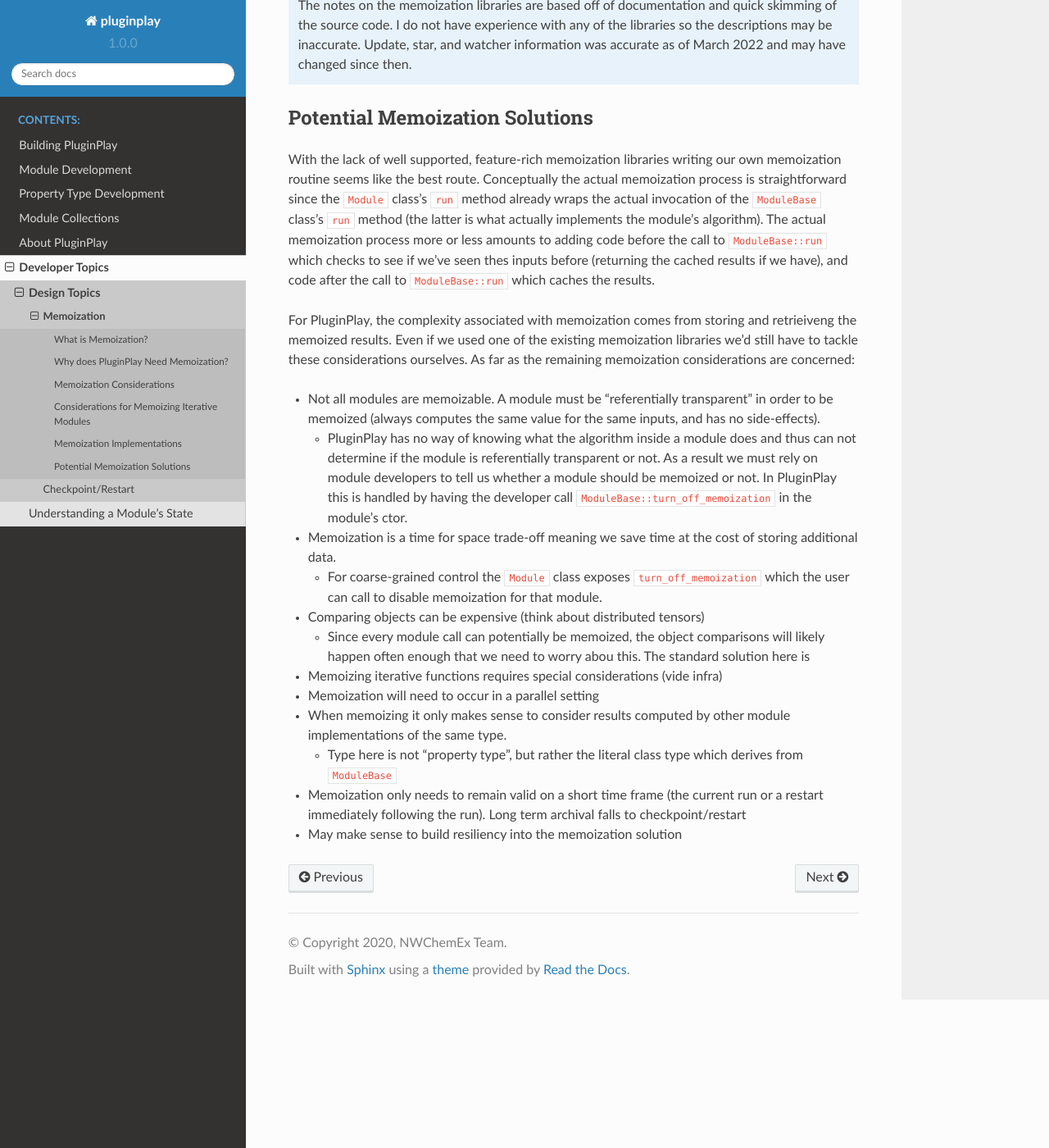
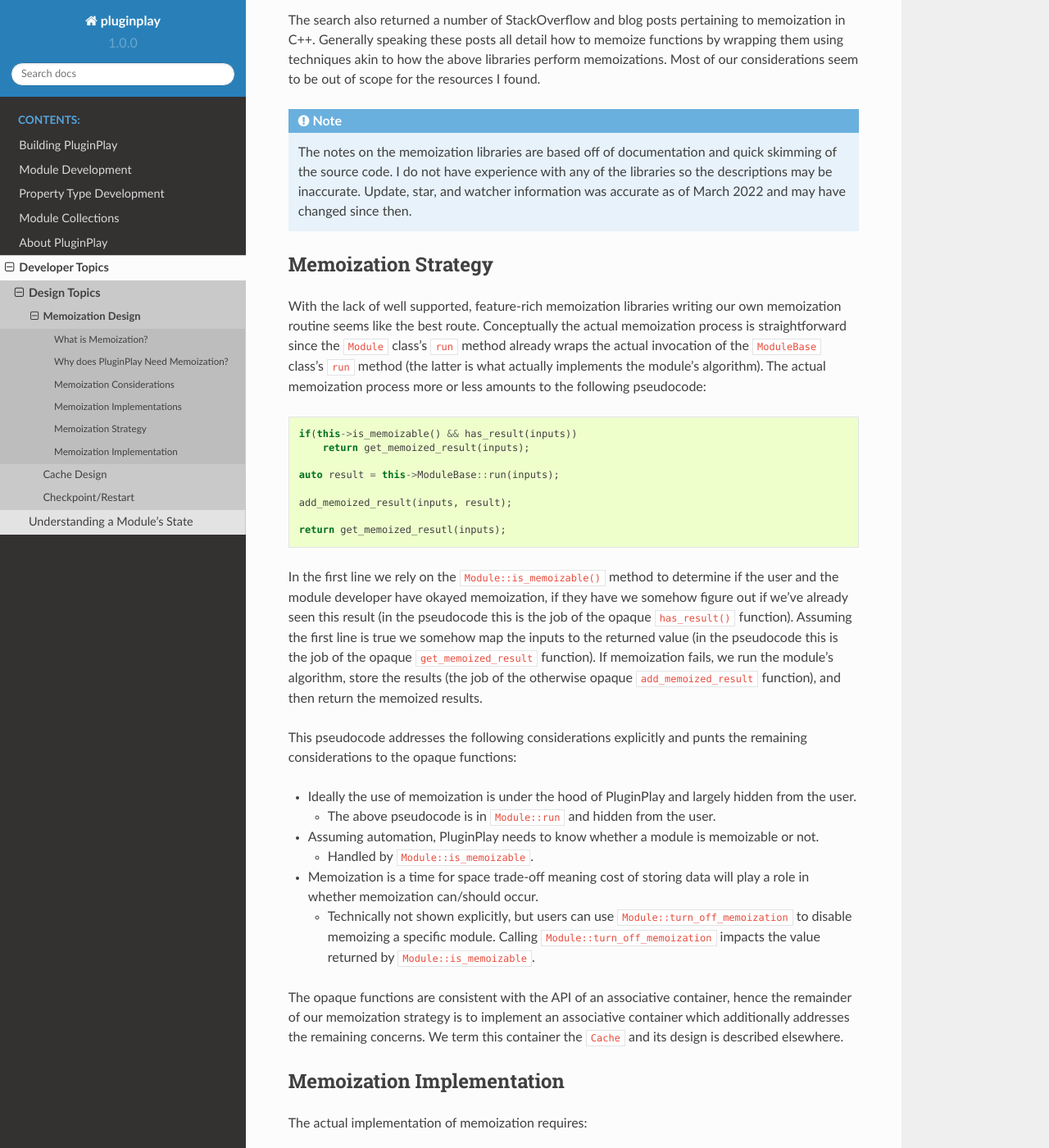
Before and after one commit to NWChemEx/PluginPlay, a Sphinx documentation site: the page built from docs/source/developer/design/memoization.rst, in a window 1280 px wide and 1400 px high, scrolled down 2735 px. Shown: the whole window at 82% size. Built offline with Sphinx 7.4.7 and the Read the Docs theme 2.0.0, drawn with Linux system fonts in a browser that asks for light colours; pages that are not in the unit, such as notebooks, are missing from menus; some of the changed text lies outside the part shown.

Commit message:
back-up of the design [skip ci]

```diff
--- a/docs/source/developer/design/index.rst
+++ b/docs/source/developer/design/index.rst
@@ -10,4 +10,5 @@
    :caption: Contents:
 
    memoization
+   cache
    checkpoint_restart
--- a/docs/source/developer/design/memoization.rst
+++ b/docs/source/developer/design/memoization.rst
@@ -1,6 +1,8 @@
-###########
-Memoization
-###########
+.. _memoization_design:
+
+##################
+Memoization Design
+##################
 
 This page documents the design process and decisions affecting memoization in
 PluginPlay.
@@ -30,26 +32,28 @@
 
 Memoization was originally added to PluginPlay to avoid expensive recomputation;
 however, it was later realized that memoization could play a dual role by also
-facilitating checkpoint/restart. Very briefly, the idea is that we assume we can
-save/load the memoization details to disk. If we load a previous run's
+facilitating checkpoint/restart (C/R). Very briefly, the idea is that we assume
+we can save/load the memoization details to disk. If we load a previous run's
 memoization details and then run a previously run module (with an input it has
-already seen) the program will use memoization to quickly achieve parity wit its
-previous run (*i.e.*, all module calls will be memoized until control finds the
-first module which hasn't run yet). The exact design details pertaining to
-checkpoint/restart are beyond this section (see
-:ref:`_design_checkpoint_restart` for the full discussion), rather our point
-here is that in PluginPlay, memoization is coupled to checkpoint/restart and
-discussions of either need to consider the other.
+already seen) the program will use memoization to quickly achieve parity with
+its previous run (*i.e.*, all module calls will be memoized until control finds
+the first module which hasn't run yet). In fact, it is difficult to concieve of
+a C/R strategy that doesn't use memoization, as at its core C/R is a type of
+memoization (one is ultimately avoiding recomputing something by reading it
+from the checkpoint). The exact design details pertaining to C/R are beyond this
+section (see :ref:`_design_checkpoint_restart` for the full discussion), rather
+our point here is that in PluginPlay, we consider C/R part of the overall
+memoization strategy.
 
 **************************
 Memoization Considerations
 **************************
 
-Considerations Pertaining to When Memoization Is Used
-=====================================================
+The following list contains considerations related to either how the process of
+memoization is implemented in PluginPlay or how the memoized data is used.
 
 - Ideally the use of memoization is under the hood of PluginPlay and largely
-  transparent to the user.
+  hidden from the user.
 - Assuming automation, PluginPlay needs to know whether a module is memoizable
   or not.
 
@@ -77,46 +81,53 @@
     is not worth considering. Failing to consider it simply means we miss a
     memoization opportunity.
 
-Considerations Pertaining to How Memoization is Used
-====================================================
+- Failing to memoize when appropriate will affect performance
+- Memoizing when not appropriate will compromise the integrity of the scientific
+  answer.
+- Memoizing iterative (recursive) function requires special considerations
 
-- Memoizing iterative functions requires special considerations (vide infra)
+  - Memoizing an iterative (recursive) function is possible
+  - Say ``I`` is the initial input to an iterative function ``f``, and ``R_0``
+    is the initial result. Calling ``f`` with ``R_0`` generates ``R_1``, calling
+    ``f`` again with ``R_1`` generates ``R_2`` etc. If we want to jump from
+    ``I`` to the last result (say ``R_n``) we need to store the ``n`` proceeding
+    function calls in addition to the call which generates ``R_n``.
+  - For recursion the situation is similar except that ``n`` tracks depth
+    instead of iteration.
+  - For memory intensive results storing all of the intermediates is expensive
+    and we will need an option to avoid it.
+
 - Memoization will need to occur in a parallel setting
 
+  - Will need to memoize parallel objects
+  - Will need to worry about data races to get memoized data.
 
 - Comparing objects can be expensive (think about distributed tensors)
 
+  - Hashing is a possible solution, but relying on hashing alone can
+    theoretically lead to memoizing when not appropriate (although if
+    implemented correctly the odds are astronomical)
 
-- Memoization only needs to remain valid on a short time frame (the current run
-  or a restart immediately following the run). Long term archival falls to
-  checkpoint/restart
+- Need to decide how long memoized data is valid for.
+
+  - Requiring memoized data to be valid long term means that memoization can
+    also directly be used for checkpoint/restart
+  - Assuming memoized data need only be valid short term, checkpoint/restart
+    becomes a separate issue.
+
 - May make sense to build resiliency into the memoization solution
 
-
-**********************************************
-Considerations for Memoizing Iterative Modules
-**********************************************
-
-Within PluginPlay it is somewhat natural to write a module which encapsulates
-one iteration of an iterative process and to then call the module in a loop.
-Let's say ``I`` was the initial input to the module and ``R_0`` was the initial
-result, the the repeated calls to an iterative module play out something like:
-given input ``I`` return ``R_0``, given ``R_0`` return ``R_1``, given ``R_1``...
-In general ``R_i`` is the input to iteration :math:`i+1` and the result of
-iteration :math:`i`. In this case attempting to memoize a second loop set of
-iterations, given ``I``, would only work if all intermediate results are
-memoized. In such case control looks like: Give module ``I`` get back memoized
-``R_0``, give module ``R_0`` get back memoized ``R_1``, etc. Particularly for
-large results, we may not be able to afford storing all the intermediates.
-
+  - Hardware failures could lead to pieces of a distributed object being non
+    recoverable and preventing memoization of the object.
 
 ***************************
 Memoization Implementations
 ***************************
 
 Since memoization will occur under the hood of PluginPlay it is possible to
-incorporate existing solutions if they are written in C or C++. A quick search
-for C++ Memoization libraries turned up the following options:
+incorporate existing memoization solutions into PluginPlay if they are written
+in C or C++. A quick search for C++ Memoization libraries turned up the
+following options:
 
 - memo
 
@@ -146,7 +157,9 @@
 
 The search also returned a number of StackOverflow and blog posts pertaining to
 memoization in C++. Generally speaking these posts all detail how to memoize
-functions by wrapping them and in manners akin to how the above libraries do so.
+functions by wrapping them using techniques akin to how the above libraries
+perform memoizations. Most of our considerations seem to be out of scope for
+the resources I found.
 
 .. note::
 
@@ -155,59 +168,74 @@
    libraries so the descriptions may be inaccurate. Update, star, and watcher
    information was accurate as of March 2022 and may have changed since then.
 
-*******************************
-Potential Memoization Solutions
-*******************************
+********************
+Memoization Strategy
+********************
 
 With the lack of well supported, feature-rich memoization libraries writing our
 own memoization routine seems like the best route. Conceptually the actual
 memoization process is straightforward since the ``Module`` class's ``run``
 method already wraps the actual invocation of the ``ModuleBase`` class's
 ``run`` method (the latter is what actually implements the module's algorithm).
-The actual memoization process more or less amounts to adding code before the
-call to ``ModuleBase::run`` which checks to see if we've seen thes inputs before
-(returning the cached results if we have), and code after the call to
-``ModuleBase::run`` which caches the results.
+The actual memoization process more or less amounts to the following pseudocode:
 
-For PluginPlay, the complexity associated with memoization comes from storing
-and retrieiveng the memoized results. Even if we used one of the existing
-memoization libraries we'd still have to tackle these considerations ourselves.
-As far as the remaining memoization considerations are concerned:
+.. code-block:: c++
 
-- Not all modules are memoizable. A module must be "referentially transparent"
-  in order to be memoized (always computes the same value for the same inputs,
-  and has no side-effects).
+   if(this->is_memoizable() && has_result(inputs))
+       return get_memoized_result(inputs);
 
-  - PluginPlay has no way of knowing what the algorithm inside a module does and
-    thus can not determine if the module is referentially transparent or not. As
-    a result we must rely on module developers to tell us whether a module
-    should be memoized or not. In PluginPlay this is handled by having the
-    developer call ``ModuleBase::turn_off_memoization`` in the module's ctor.
+   auto result = this->ModuleBase::run(inputs);
 
-- Memoization is a time for space trade-off meaning we save time at the cost of
-  storing additional data.
+   add_memoized_result(inputs, result);
 
-  - For coarse-grained control the ``Module`` class exposes
-    ``turn_off_memoization`` which the user can call to disable memoization for
-    that module.
-
-- Comparing objects can be expensive (think about distributed tensors)
-
-  - Since every module call can potentially be memoized, the object comparisons
-    will likely happen often enough that we need to worry abou this. The
-    standard solution here is
-
-- Memoizing iterative functions requires special considerations (vide infra)
+   return get_memoized_resutl(inputs);
 
 
-- Memoization will need to occur in a parallel setting
-- When memoizing it only makes sense to consider results computed by other
-  module implementations of the same type.
+In the first line we rely on the ``Module::is_memoizable()`` method to determine
+if the user and the module developer have okayed memoization, if they have we
+somehow figure out if we've already seen this result (in the pseudocode this is
+the job of the opaque ``has_result()`` function). Assuming the first line is
+true we somehow map the inputs to the returned value (in the pseudocode this is
+the job of the opaque ``get_memoized_result`` function). If memoization fails,
+we run the module's algorithm, store the results (the job of the otherwise
+opaque ``add_memoized_result`` function), and then return the memoized results.
 
-  - Type here is not "property type", but rather the literal class type which
-    derives from ``ModuleBase``
+This pseudocode addresses the following considerations explicitly and punts the
+remaining considerations to the opaque functions:
 
-- Memoization only needs to remain valid on a short time frame (the current run
-  or a restart immediately following the run). Long term archival falls to
-  checkpoint/restart
-- May make sense to build resiliency into the memoization solution
+- Ideally the use of memoization is under the hood of PluginPlay and largely
+  hidden from the user.
+
+  - The above pseudocode is in ``Module::run`` and hidden from the user.
+
+- Assuming automation, PluginPlay needs to know whether a module is memoizable
+  or not.
+
+  - Handled by ``Module::is_memoizable``.
+
+- Memoization is a time for space trade-off meaning cost of storing data will
+  play a role in whether memoization can/should occur.
+
+  - Technically not shown explicitly, but users can use
+    ``Module::turn_off_memoization`` to disable memoizing a specific module.
+    Calling ``Module::turn_off_memoization`` impacts the value returned by
+    ``Module::is_memoizable``.
+
+
+The opaque functions are consistent with the API of an associative container,
+hence the remainder of our memoization strategy is to implement an associative
+container which additionally addresses the remaining concerns. We term this
+container the ``Cache`` and its design is described elsewhere.
+
+**************************
+Memoization Implementation
+**************************
+
+The actual implementation of memoization requires:
+
+- Adding ``turn_off_memoization``, ``turn_on_memoization``, and
+  ``is_memoizable`` functions to ``Module`` and ``ModuleBase`` (both also need
+  a member to track whether the instance is memoizable)
+- Writing the ``Cache`` class
+- Ensuring the ``Cache`` instance is accessible through the ``ModuleManager``
+- Ensuring the cache is accessible inside ``Module::run``
```
Also changed, not shown: docs/source/developer/design/cache.rst (added, +155 -0 lines), docs/source/developer/design/checkpoint_restart.rst (+28 -18 lines).
